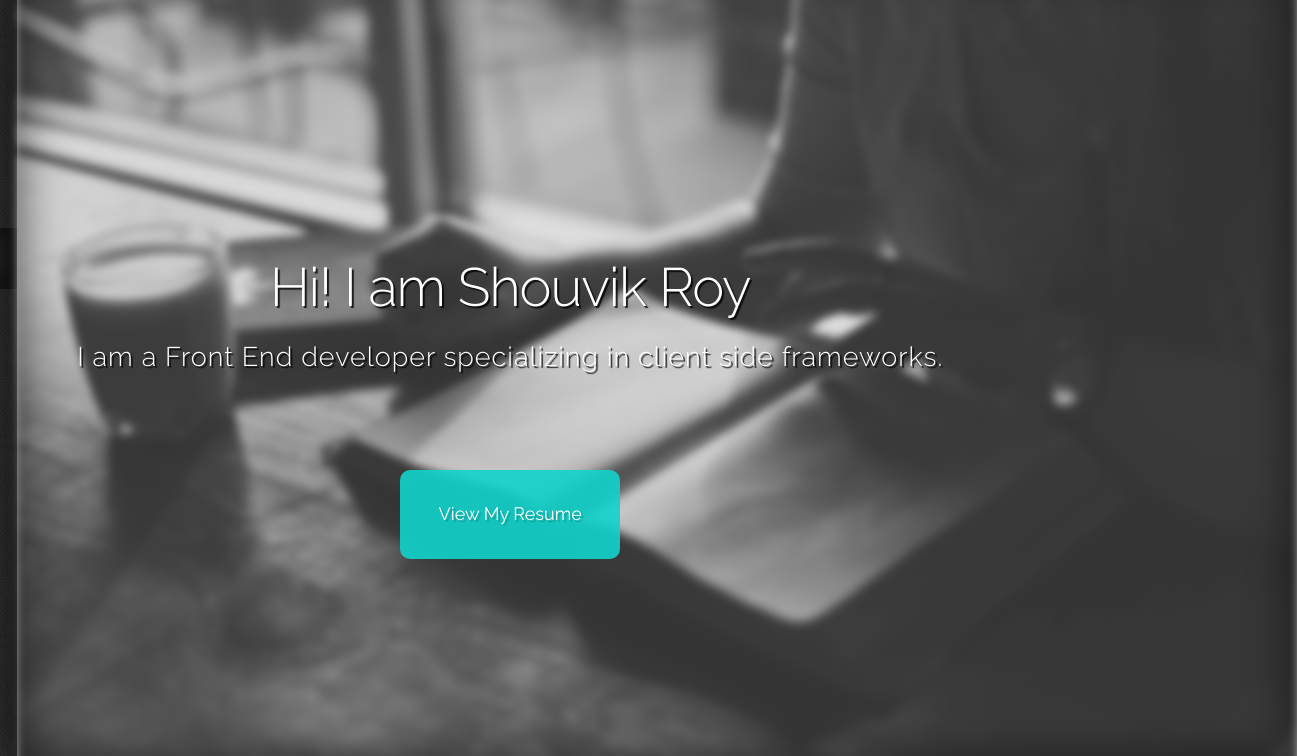
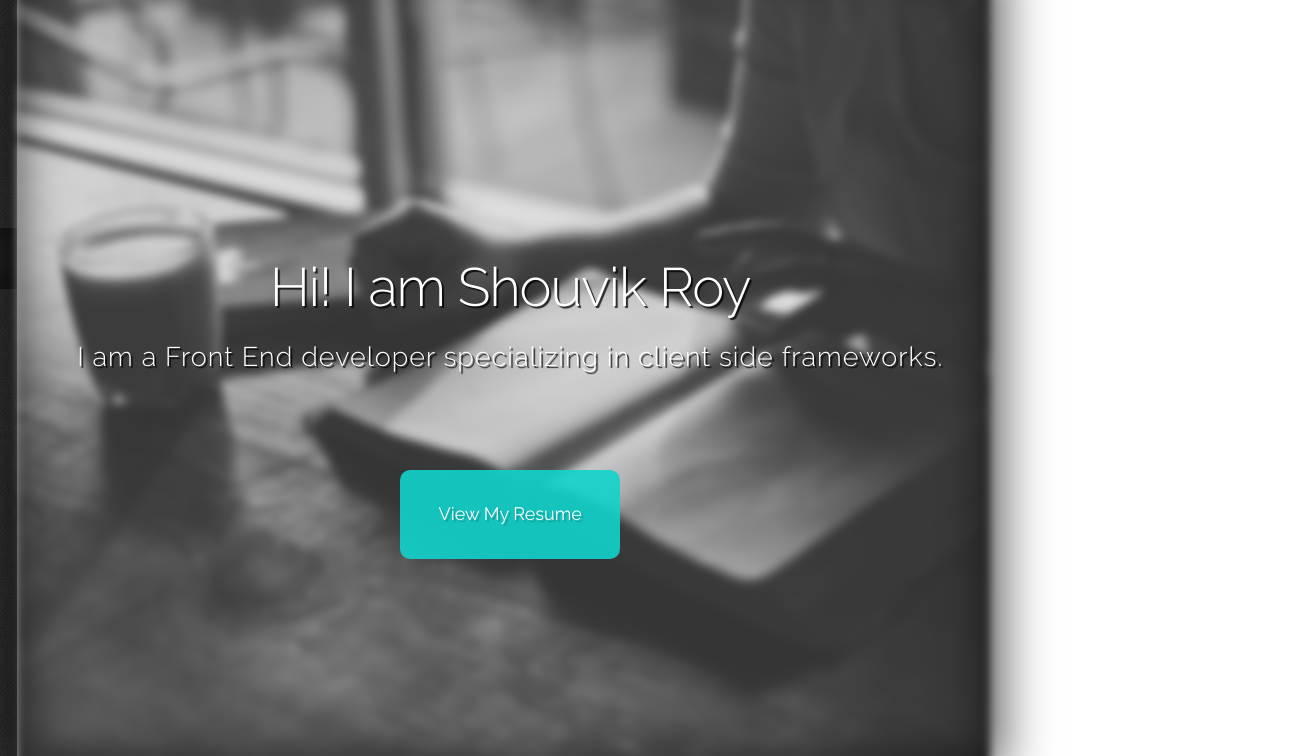
Before and after one commit to royshouvik/p1, a plain HTML site: page index.html in a window 1280 px wide. Shown: the top 756 px of the page, 1297 px wide, since content can reach past the window. Drawn offline with Linux system fonts and the light colour scheme.

Commit message:
fixed width of background image

```diff
--- a/css/style2.css
+++ b/css/style2.css
@@ -259,7 +259,7 @@ ul.social {
     background-size: cover;
     background-position: top left;
     box-shadow: inset 0 0 48px 0 rgba(0, 0, 0, 0.7), 0 0 48px 10px rgba(0, 0, 0, 0.7);
-    width: 100vw;
+    width: 76vw;
     height: 100vh;
     -webkit-filter: blur(4px);
     filter: blur(4px);
```
